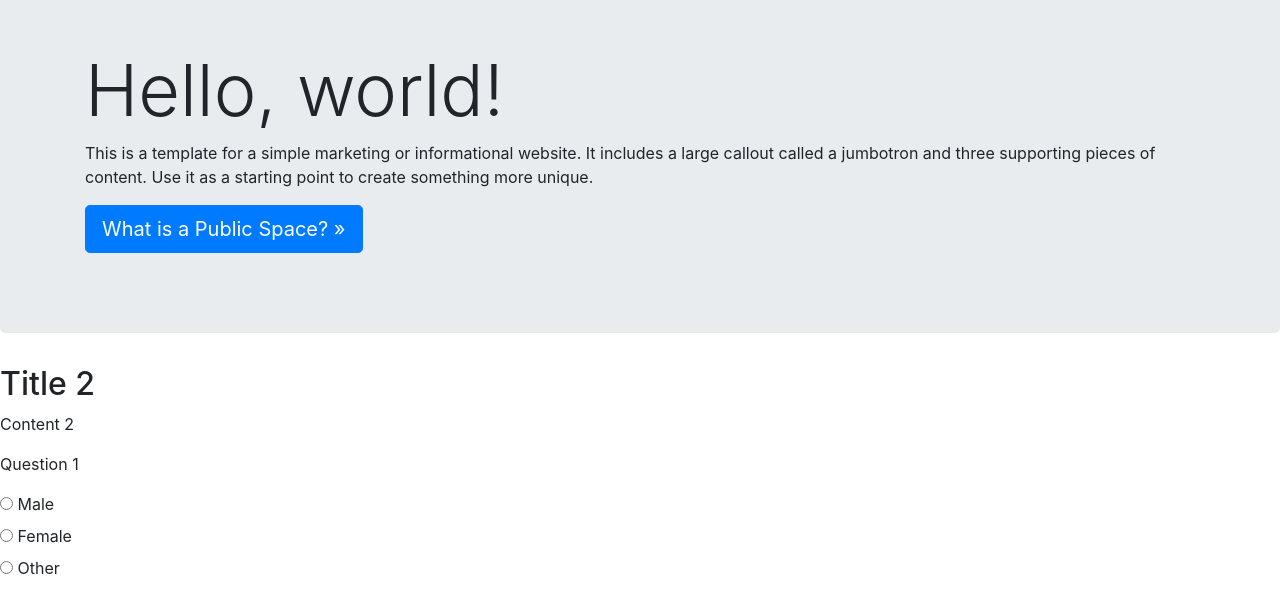
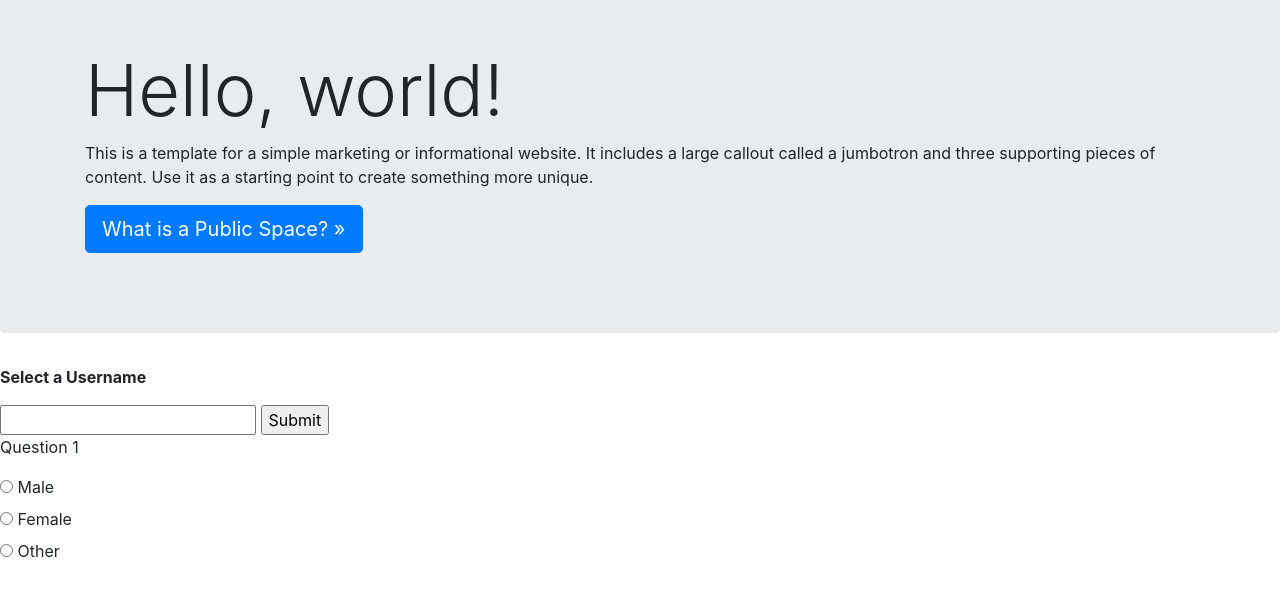
Before and after one commit to tylermcleant/GOLDTeamTCPHackathon, a plain HTML site: page public/index.html in a window 1280 px wide. Shown: the part 147-739 px from the top of the page. Drawn offline with nearby package versions, Linux system fonts and the light colour scheme.

Commit message:
updated form for username

```diff
--- a/public/index.html
+++ b/public/index.html
@@ -35,11 +35,15 @@
             </div>
         </article>
         <article>
-            <h2>Title 2</h2>
-            <p>Content 2</p>
+
         </article>
     </main>
     <section>
+        <form action= "/username" method="POST">
+            <p><strong>Select a Username</strong></p>
+            <input type="text" id="usernm" value="">
+            <input type="submit" value="Submit">
+        </form>
         <form action= "/Question01" method="POST">
             <p>Question 1</p>
             <input type="radio" id="male" name="gender" value="male">
```
